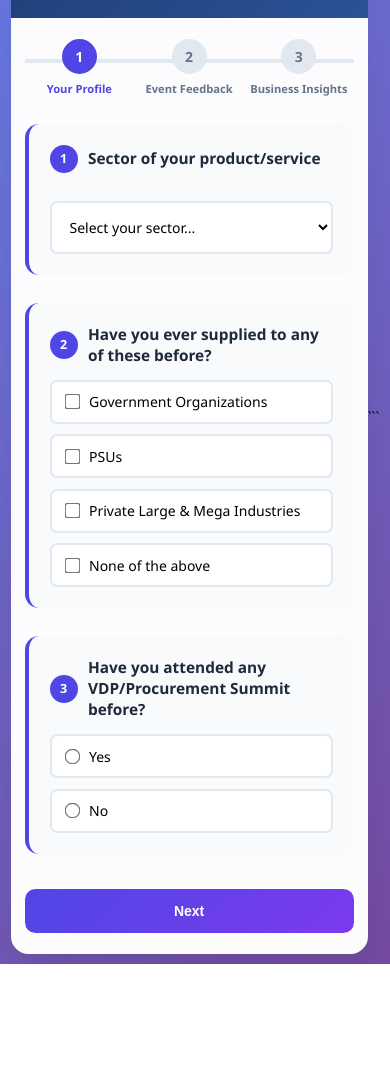
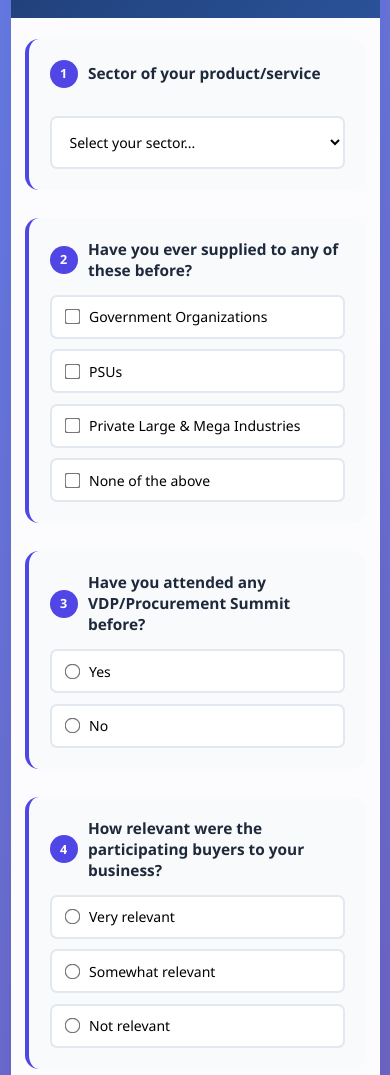
Before and after one commit to pranav2k1/VDP-feedback, a plain HTML site: page index.html in a window 390 px wide. Shown: the part 131-1206 px from the top of the page. Before the commit the page ends 1095 px from the top, so only its background shows below. Drawn offline with Linux system fonts and the light colour scheme.

Commit message:
Update index.html

````diff
--- a/index.html
+++ b/index.html
@@ -26,9 +26,6 @@
             background: linear-gradient(135deg, #667eea 0%, #764ba2 100%);
             min-height: 100vh;
             padding: 1.25rem;
-            display: flex;
-            align-items: center;
-            justify-content: center;
         }
 
         .container {
@@ -63,87 +60,15 @@
             padding: 2rem 1.5rem;
         }
 
-        /* Progress Bar */
-        .progress-bar {
-            display: flex;
-            justify-content: space-between;
-            align-items: center;
-            margin-bottom: 2rem;
-            position: relative;
-        }
-        .progress-bar .step {
-            text-align: center;
-            position: relative;
-            z-index: 1;
-            width: 33.33%;
-        }
-        .progress-bar .step-icon {
-            height: 40px;
-            width: 40px;
-            border-radius: 50%;
-            background: #e2e8f0;
-            color: #64748b;
-            border: 2px solid #e2e8f0;
-            margin: 0 auto 0.5rem;
-            display: flex;
-            align-items: center;
-            justify-content: center;
-            font-weight: bold;
-            transition: all 0.4s ease;
-        }
-        .progress-bar .step-title {
-            font-weight: 600;
-            color: #64748b;
-            transition: all 0.4s ease;
-        }
-        .progress-bar .step.active .step-icon {
-            background: var(--primary-color);
-            color: white;
-            border-color: var(--primary-color);
-        }
-        .progress-bar .step.active .step-title {
-            color: var(--primary-color);
-        }
-        .progress-bar::before {
-            content: '';
-            position: absolute;
-            top: 20px;
-            left: 0;
-            height: 4px;
-            width: 100%;
-            background: #e2e8f0;
-            z-index: 0;
-        }
-        .progress-bar .progress-line {
-            position: absolute;
-            top: 20px;
-            left: 0;
-            height: 4px;
-            background: var(--primary-color);
-            width: 0%;
-            transition: width 0.4s ease;
-            z-index: 0;
-        }
-
-
-        .form-step {
-            display: none;
-            animation: fadeIn 0.5s;
-        }
-        .form-step-active {
-            display: block;
-        }
-        @keyframes fadeIn {
-            from { opacity: 0; transform: translateY(20px); }
-            to { opacity: 1; transform: translateY(0); }
-        }
-
         .question-group {
             margin-bottom: 2rem;
             padding: 1.5rem;
             background: #f8fafc;
             border-radius: 1rem;
             border-left: 4px solid var(--primary-color);
+            opacity: 0;
+            transform: translateY(20px);
+            transition: opacity 0.6s ease, transform 0.6s ease;
         }
 
         .question-title {
@@ -248,32 +173,22 @@
             cursor: not-allowed;
         }
 
-        .form-nav-buttons {
-            display: flex;
-            justify-content: space-between;
-            margin-top: 2.5rem;
-        }
-
-        .nav-btn {
+        .submit-btn {
             background: var(--primary-gradient);
             color: white;
             padding: 1rem 2.5rem;
             border: none;
             border-radius: 0.75rem;
-            font-size: 1rem;
+            font-size: 1.1rem;
             font-weight: 600;
             cursor: pointer;
             transition: all 0.3s ease;
+            width: 100%;
+            margin-top: 2rem;
         }
-        .nav-btn.prev-btn {
-            background: #64748b;
-        }
-        .nav-btn:hover {
+        .submit-btn:hover {
             transform: translateY(-2px);
             box-shadow: 0 10px 25px rgba(79, 70, 229, 0.2);
-        }
-        .nav-btn.prev-btn:hover {
-            box-shadow: 0 10px 25px rgba(100, 116, 139, 0.2);
         }
 
         .success-message {
@@ -303,20 +218,6 @@
             .form-content {
                 padding: 1.5rem 1rem;
             }
-            .progress-bar .step-title {
-                font-size: 0.8rem;
-            }
-            .progress-bar .step-icon {
-                width: 35px;
-                height: 35px;
-            }
-            .form-nav-buttons {
-                flex-direction: column;
-                gap: 1rem;
-            }
-            .nav-btn {
-                width: 100%;
-            }
         }
     </style>
 </head>
@@ -329,23 +230,7 @@
 
         <div class="form-content">
             <form id="feedbackForm">
-                <div class="progress-bar">
-                    <div class="progress-line"></div>
-                    <div class="step active">
-                        <div class="step-icon">1</div>
-                        <div class="step-title">Your Profile</div>
-                    </div>
-                    <div class="step">
-                        <div class="step-icon">2</div>
-                        <div class="step-title">Event Feedback</div>
-                    </div>
-                    <div class="step">
-                        <div class="step-icon">3</div>
-                        <div class="step-title">Business Insights</div>
-                    </div>
-                </div>
 
-                <div class="form-step form-step-active">
                 <div class="question-group">
                     <div class="question-title"><span class="question-number">1</span> Sector of your product/service</div>
                     <select class="dropdown" name="sector" required>
@@ -388,9 +273,6 @@
                         <label class="radio-item"><input type="radio" name="q3_attended_before" value="no"> No</label>
                     </div>
                 </div>
-                </div>
-
-                <div class="form-step">
                 <div class="question-group">
                     <div class="question-title"><span class="question-number">4</span> How relevant were the participating buyers to your business?</div>
                     <div class="radio-group">
@@ -427,9 +309,6 @@
                         <label class="radio-item"><input type="radio" name="q8_valuable_aspect" value="others"> Others: <input type="text" class="text-input other-input" name="q8_valuable_aspect_other" placeholder="Please specify..." disabled></label>
                     </div>
                 </div>
-                </div>
-
-                <div class="form-step">
                 <div class="question-group">
                     <div class="question-title"><span class="question-number">9</span> Are you aware of the Public Procurement Policy for MSMEs?</div>
                     <div class="radio-group">
@@ -453,12 +332,8 @@
                     <div class="question-title"><span class="question-number">11</span> What improvements would you suggest for future VDPs?</div>
                     <textarea class="textarea" placeholder="Your suggestions are valuable to us..." name="improvements"></textarea>
                 </div>
-                </div>
 
-                <div class="form-nav-buttons">
-                    <button type="button" class="nav-btn prev-btn" style="display: none;">Previous</button>
-                    <button type="button" class="nav-btn next-btn">Next</button>
-                </div>
+                <button type="submit" class="submit-btn">Submit Feedback</button>
 
                 <div class="success-message" id="successMessage">
                     <h3>Thank you for your feedback!</h3>
@@ -470,76 +345,21 @@
 
     <script>
     document.addEventListener('DOMContentLoaded', function() {
-        // --- Multi-Step Form Logic ---
-        const prevBtn = document.querySelector('.prev-btn');
-        const nextBtn = document.querySelector('.next-btn');
-        const formSteps = [...document.querySelectorAll('.form-step')];
-        const progressSteps = [...document.querySelectorAll('.progress-bar .step')];
-        const progressLine = document.querySelector('.progress-bar .progress-line');
-        const form = document.getElementById('feedbackForm');
-        let currentStep = 0;
-
-        nextBtn.addEventListener('click', () => {
-            if (validateStep()) {
-                if (currentStep < formSteps.length - 1) {
-                    currentStep++;
-                    showStep(currentStep);
-                }
+        // --- Animate questions on scroll ---
+        const observer = new IntersectionObserver((entries) => {
+            entries.forEach(entry => {
+                if (entry.isIntersecting) {
+                    entry.target.style.opacity = '1';
+                    entry.target.style.transform = 'translateY(0)';
                 }
             });
+        }, { threshold: 0.1 });
 
-        prevBtn.addEventListener('click', () => {
-            if (currentStep > 0) {
-                currentStep--;
-                showStep(currentStep);
-            }
+        document.querySelectorAll('.question-group').forEach(group => {
+            observer.observe(group);
         });
 
-        function showStep(stepIndex) {
-            formSteps.forEach((step, index) => {
-                step.classList.toggle('form-step-active', index === stepIndex);
-            });
-            updateProgress(stepIndex);
-            updateNavButtons(stepIndex);
-        }
-
-        function updateProgress(stepIndex) {
-            progressSteps.forEach((step, index) => {
-                step.classList.toggle('active', index <= stepIndex);
-            });
-            const progressPercentage = (stepIndex / (formSteps.length - 1)) * 100;
-            progressLine.style.width = progressPercentage + '%';
-        }
-
-        function updateNavButtons(stepIndex) {
-            prevBtn.style.display = stepIndex > 0 ? 'block' : 'none';
-            if (stepIndex === formSteps.length - 1) {
-                nextBtn.textContent = 'Submit Feedback';
-                nextBtn.type = 'submit';
-            } else {
-                nextBtn.textContent = 'Next';
-                nextBtn.type = 'button';
-            }
-        }
-
-        function validateStep() {
-            const activeStep = formSteps[currentStep];
-            const inputs = activeStep.querySelectorAll('input[required], select[required], textarea[required]');
-            let isValid = true;
-            for (const input of inputs) {
-                if (!input.checkValidity()) {
-                    input.reportValidity(); // Shows browser's validation message
-                    isValid = false;
-                    break;
-                }
-            }
-            return isValid;
-        }
-
-        showStep(currentStep); // Initialize view
-
-        // --- Other Form Logic ---
-        // Star rating
+        // --- Star rating ---
         const stars = document.querySelectorAll('.star');
         const ratingInput = document.getElementById('ratingInput');
         let currentRating = 0;
@@ -555,14 +375,14 @@
             stars.forEach((star, index) => star.classList.toggle('active', index < rating));
         }
 
-        // Conditional order value field
+        // --- Conditional order value field ---
         window.showOrderValue = function(show) {
             const group = document.getElementById('orderValueGroup');
             group.style.display = show ? 'block' : 'none';
             group.querySelector('input').required = show;
         }
 
-        // Exclusive "None" checkbox
+        // --- Exclusive "None" checkbox ---
         const supplyCheckboxes = document.querySelectorAll('#supplyExperienceGroup input');
         const noneCheckbox = document.getElementById('supply_none');
         supplyCheckboxes.forEach(checkbox => {
@@ -575,7 +395,7 @@
             });
         });
 
-        // "Others" text fields logic
+        // --- "Others" text fields logic ---
         function setupOtherFieldListener(groupId) {
             const group = document.getElementById(groupId);
             if (!group) return;
@@ -593,7 +413,8 @@
         setupOtherFieldListener('valuableAspectGroup');
         setupOtherFieldListener('procurementChallengesGroup');
 
-        // Form submission
+        // --- Form submission ---
+        const form = document.getElementById('feedbackForm');
         form.addEventListener('submit', function(e) {
             e.preventDefault();
             if (!form.checkValidity()) {
@@ -603,12 +424,13 @@
             console.log("Form submitted (simulation).");
             setTimeout(() => {
                 document.getElementById('successMessage').style.display = 'block';
-                form.style.display = 'none';
+                // Hide all form elements except the success message
+                [...form.children].forEach(child => {
+                    if(child.id !== 'successMessage') child.style.display = 'none';
+                });
             }, 500);
         });
     });
     </script>
 </body>
 </html>
-
-```
````
Lines whose indentation alone changed are shown as unchanged.
